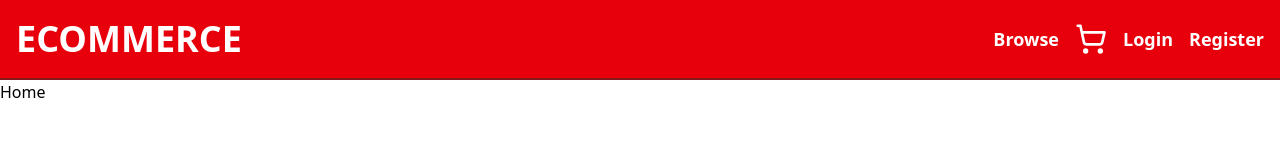
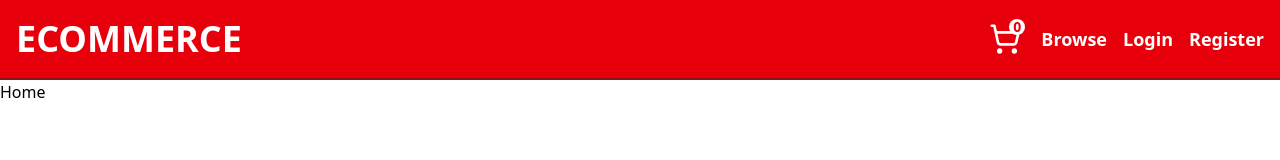
Before and after one commit to pufex/exommerce-example-frontend, a React app: page /home in a window 1280 px wide. Shown: the top 160 px of the page. Built offline with nearby package versions, Linux system fonts and the light colour scheme; no server answers; the HTML template or start-up script is replaced by a standard one.

Commit message:
Added cart size indicator to the cart link button

```diff
--- /dev/null
+++ b/src/components/CartButton.jsx
@@ -0,0 +1,19 @@
+import {useNavigate} from "react-router"
+import {useCart} from "../contexts/CartProvider"
+import { ShoppingCart } from "lucide-react"
+
+export default function CartButton(){
+
+    const navigate = useNavigate()
+    const {cart} = useCart()
+
+    return <div
+        className="relative w-10 h-10 flex items-center justify-center cursor-pointer"
+        onClick={() => navigate("/cart")}
+    >
+        <ShoppingCart className="w-8 h-8 text-white" />
+        <div className="w-4 h-4 absolute top-0 right-0 rounded-full bg-white text-red-600 font-bold text-sm flex items-center justify-center">
+            {cart.reduce((A,V) => A + V.count, 0)}
+        </div>
+    </div>
+}
--- a/src/layout/Navbar.jsx
+++ b/src/layout/Navbar.jsx
@@ -6,6 +6,7 @@ import PrivateComponent from "../auth/components/PrivateComponent.jsx"
 import LogoutNavButton from "../auth/components/LogoutNavButton.jsx"
 import AdminComponent from "../auth/components/AdminComponent.jsx"
 import { ShoppingCartIcon } from "lucide-react"
+import CartButton from "../components/CartButton.jsx"
 
 export default function Navbar() {
     return <>
@@ -15,19 +16,14 @@ export default function Navbar() {
                 <NavLogo />
                 <ul className="flex gap-4 items-center">
                     <li>
-                        <Link
-                            to="/products"
-                            className="text-white text-lg font-semibold"
-                        >
-                            Browse
-                        </Link>
+                        <CartButton />
                     </li>
                     <li>
                         <Link
-                            to="/cart"
-                            className="text-white"
+                            to="/products"
+                            className="text-white font-semibold text-lg"
                         >
-                            <ShoppingCartIcon className="w-8 h-8 text-white"/>
+                            Browse
                         </Link>
                     </li>
                     <UnloggedComponent>
```
